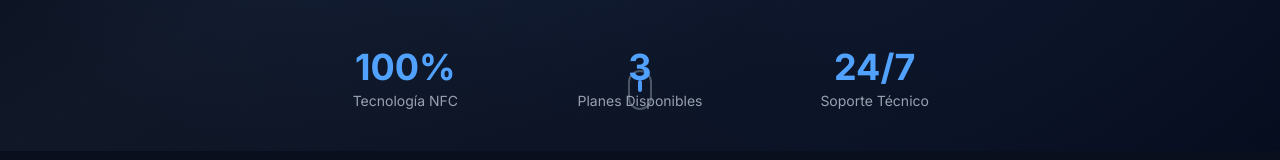
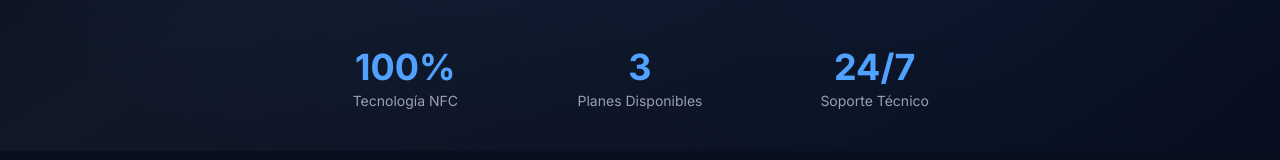
Before and after one commit to leotrejosb/wisetag, a Next.js app: page / in a window 1280 px wide. Shown: the part 714-874 px from the top of the page. Built offline with nearby package versions, Linux system fonts and the light colour scheme.

Commit message:
change details

```diff
--- a/app/components/home/Hero.tsx
+++ b/app/components/home/Hero.tsx
@@ -72,12 +72,7 @@ export default function Hero() {
         </div>
       </div>
 
-      {/* Scroll indicator */}
-      <div className="absolute bottom-8 left-1/2 transform -translate-x-1/2 animate-bounce">
-        <div className="w-6 h-10 border-2 border-gray-600 rounded-full flex justify-center">
-          <div className="w-1 h-3 bg-blue-400 rounded-full mt-2 animate-pulse"></div>
-        </div>
-      </div>
+
     </section>
   );
 }
--- a/app/components/layout/Footer.tsx
+++ b/app/components/layout/Footer.tsx
@@ -71,7 +71,7 @@ export default function Footer() {
               </div>
               <div className="flex items-center space-x-2 text-gray-400 text-sm">
                 <MapPin className="w-4 h-4" />
-                <span>Ciudad, País</span>
+                <span>Pereira, Colombia</span>
               </div>
             </div>
           </div>
--- a/app/components/layout/Header.tsx
+++ b/app/components/layout/Header.tsx
@@ -15,7 +15,7 @@ export default function Header() {
   ];
 
   const whatsappMessage = "¡Hola Wisetag! Me interesa conocer más sobre sus productos NFC. ¿Podrían brindarme información?";
-  const whatsappUrl = `https://wa.me/1234567890?text=${encodeURIComponent(whatsappMessage)}`;
+  const whatsappUrl = `https://wa.me/3216982181?text=${encodeURIComponent(whatsappMessage)}`;
 
   return (
     <header className="bg-gray-950/95 backdrop-blur-sm border-b border-gray-800 sticky top-0 z-50">
--- a/app/contacto/page.tsx
+++ b/app/contacto/page.tsx
@@ -5,7 +5,7 @@ import { MessageCircle, Mail, MapPin, Clock } from 'lucide-react';
 
 export default function ContactoPage() {
   const whatsappMessage = "¡Hola Wisetag! Me gustaría ponerme en contacto con ustedes para conocer más sobre sus productos y servicios NFC.";
-  const whatsappUrl = `https://wa.me/1234567890?text=${encodeURIComponent(whatsappMessage)}`;
+  const whatsappUrl = `https://wa.me/3216982181?text=${encodeURIComponent(whatsappMessage)}`;
 
   return (
     <>
```
